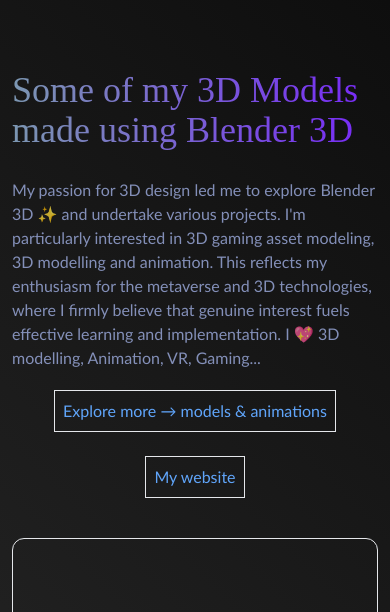
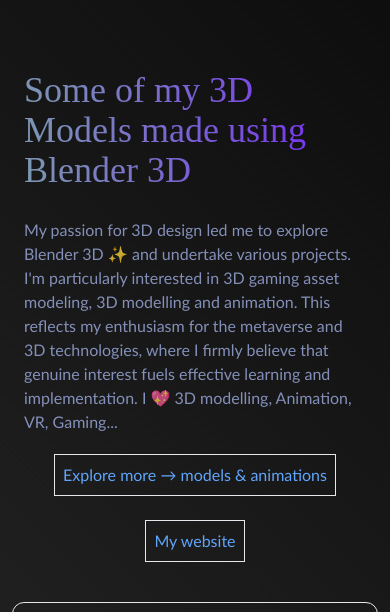
Before and after one commit to Githubak2002/React_with_Spline3D, a React (Vite) app: page / in a window 390 px wide. Shown: the part 774-1386 px from the top of the page. Built offline with nearby package versions, Linux system fonts and the light colour scheme; a web font is replaced by a local one.

Commit message:
adding padding

```diff
--- a/src/components/Experience3D.jsx
+++ b/src/components/Experience3D.jsx
@@ -7,7 +7,7 @@
   return (
     <section className="px-3 sm:px-10">
       <main className="flexCenter lg:flex-row flex-col">
-        <div className="w-full lg:w-[30%] flexCenter flex-col  ">
+        <div className="w-full lg:w-[30%] flexCenter flex-col px-3 sm:px-0 ">
           <h2 className="text-4xl txtOutlineCSS gradient-text_tshirt pb-7">
             Some of my 3D Models made using Blender 3D
           </h2>
```
